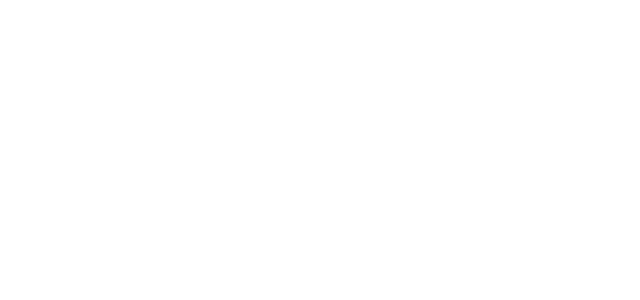
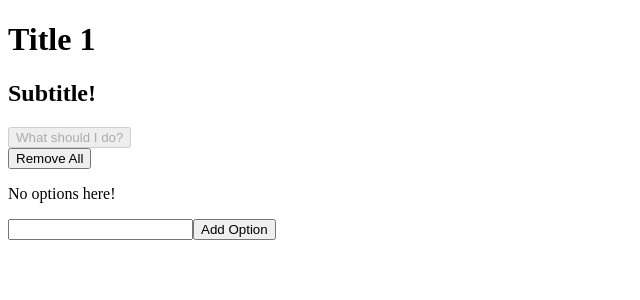
Before and after one commit to abuuzayr/pilihan, a Gatsby app: page / in a window 1280 px wide. Shown: the top 300 px of the page, without its empty margins (0-640 px from the left). Built offline with nearby package versions, Linux system fonts and the light colour scheme.

Commit message:
Add index page components

```diff
--- a/src/pages/index.js
+++ b/src/pages/index.js
@@ -1,3 +1,13 @@
 import React from "react"
+import Helmet from "react-helmet"
+import PilihanApp from "../components/PilihanApp"
 
-export default () => <div id="app"></div>
+export default () => (
+    <div>
+        <Helmet>
+            <meta charSet="utf-8" />
+            <title>Pilihan - Choose!</title>
+        </Helmet>
+        <PilihanApp />
+    </div>
+)
```
